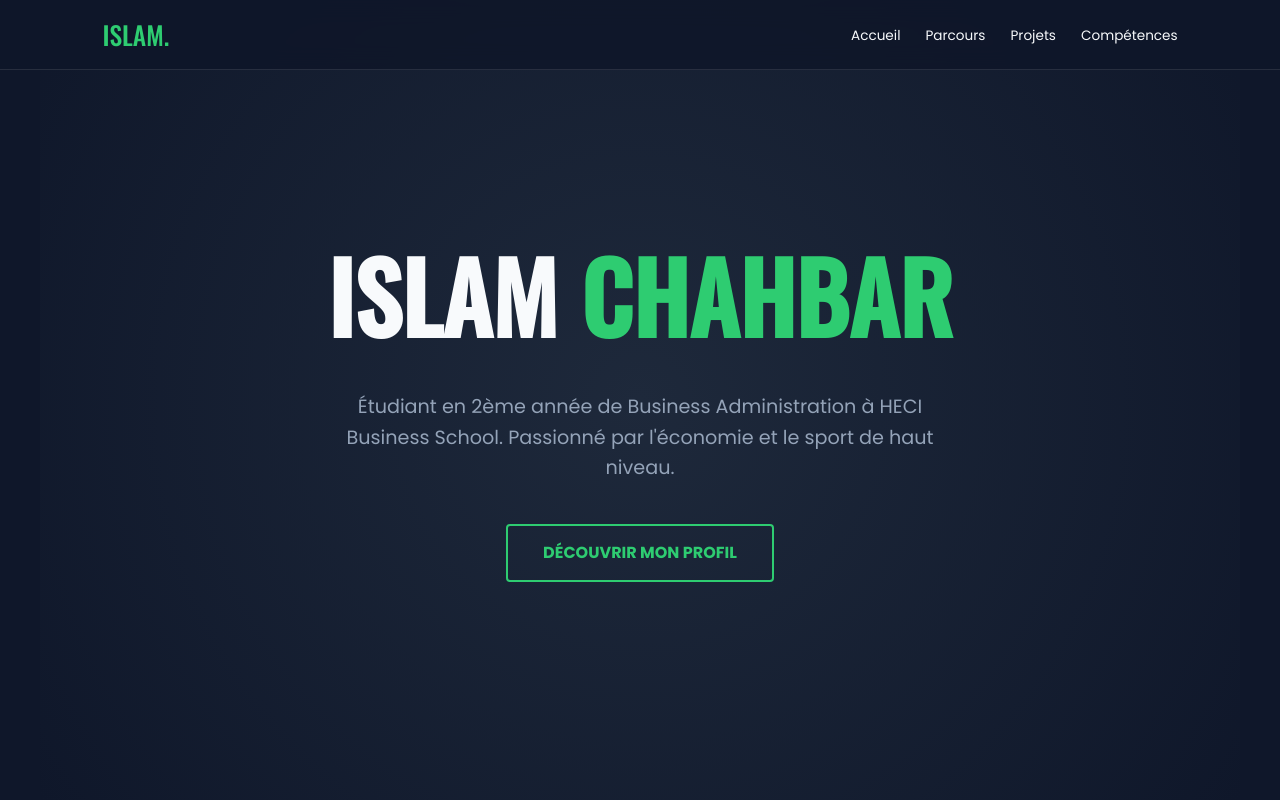
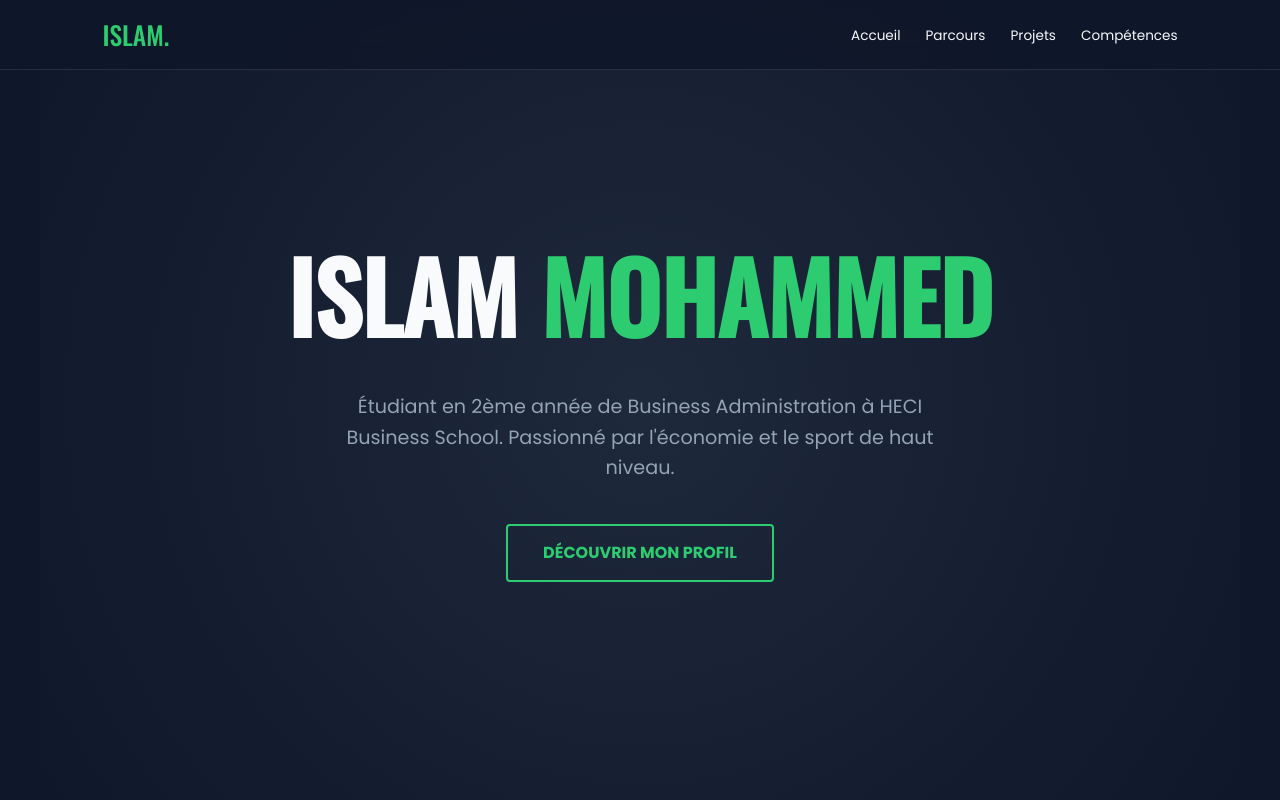
Before and after one commit to chahbaroussama255-netizen/islam, a plain HTML site: page index.html in a window 1280 px wide. Shown: the top 800 px of the page. Drawn offline with nearby package versions, Linux system fonts and the light colour scheme.

Commit message:
Update index.html

```diff
--- a/index.html
+++ b/index.html
@@ -100,7 +100,7 @@
   </nav>
 
   <section id="accueil">
-    <h1>ISLAM <span>CHAHBAR</span></h1>
+    <h1>ISLAM <span>MOHAMMED</span></h1>
     <p>Étudiant en 2ème année de Business Administration à HECI Business School. Passionné par l'économie et le sport de haut niveau.</p>
     <a href="#parcours" class="btn">Découvrir mon profil</a>
   </section>
```
